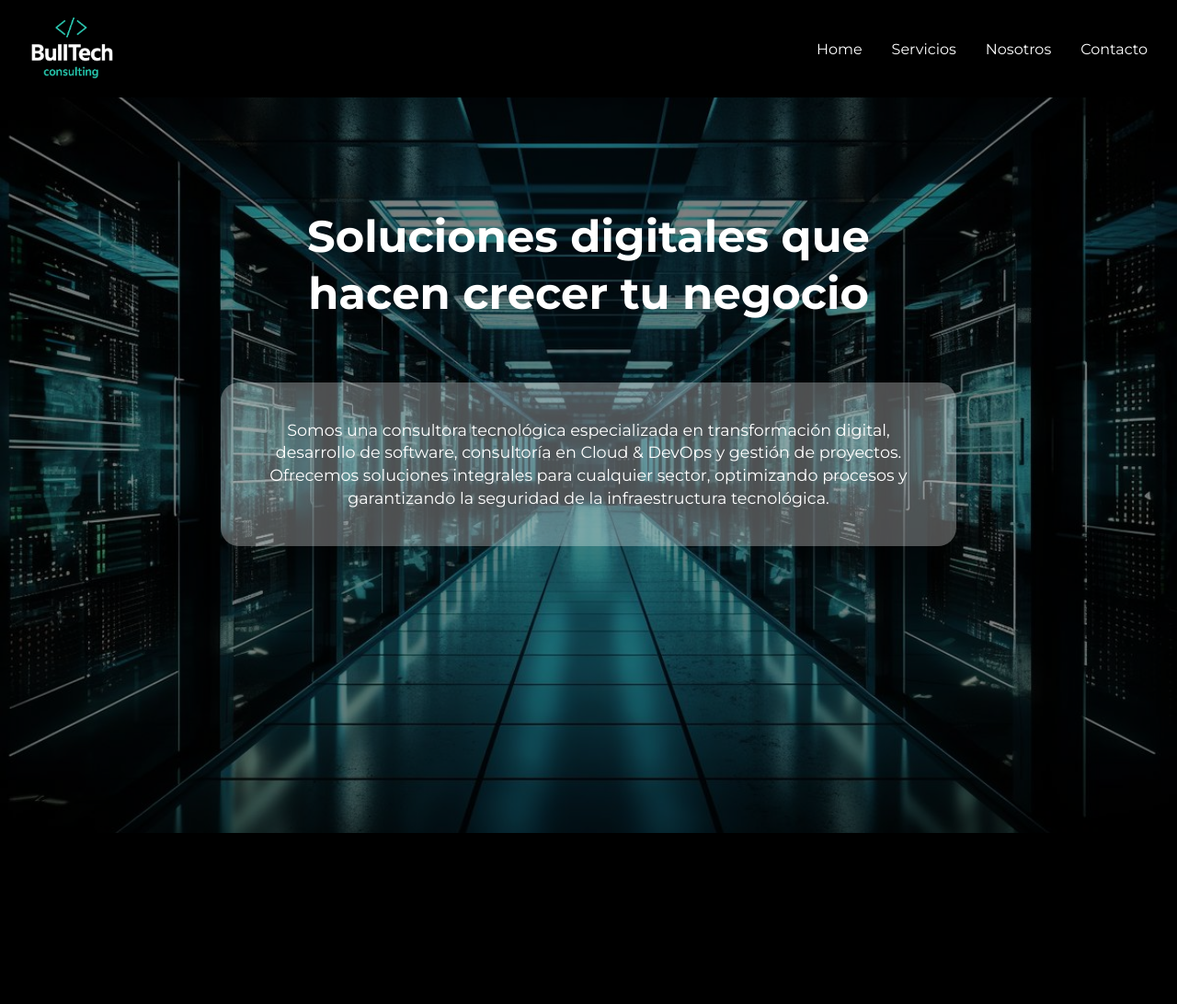
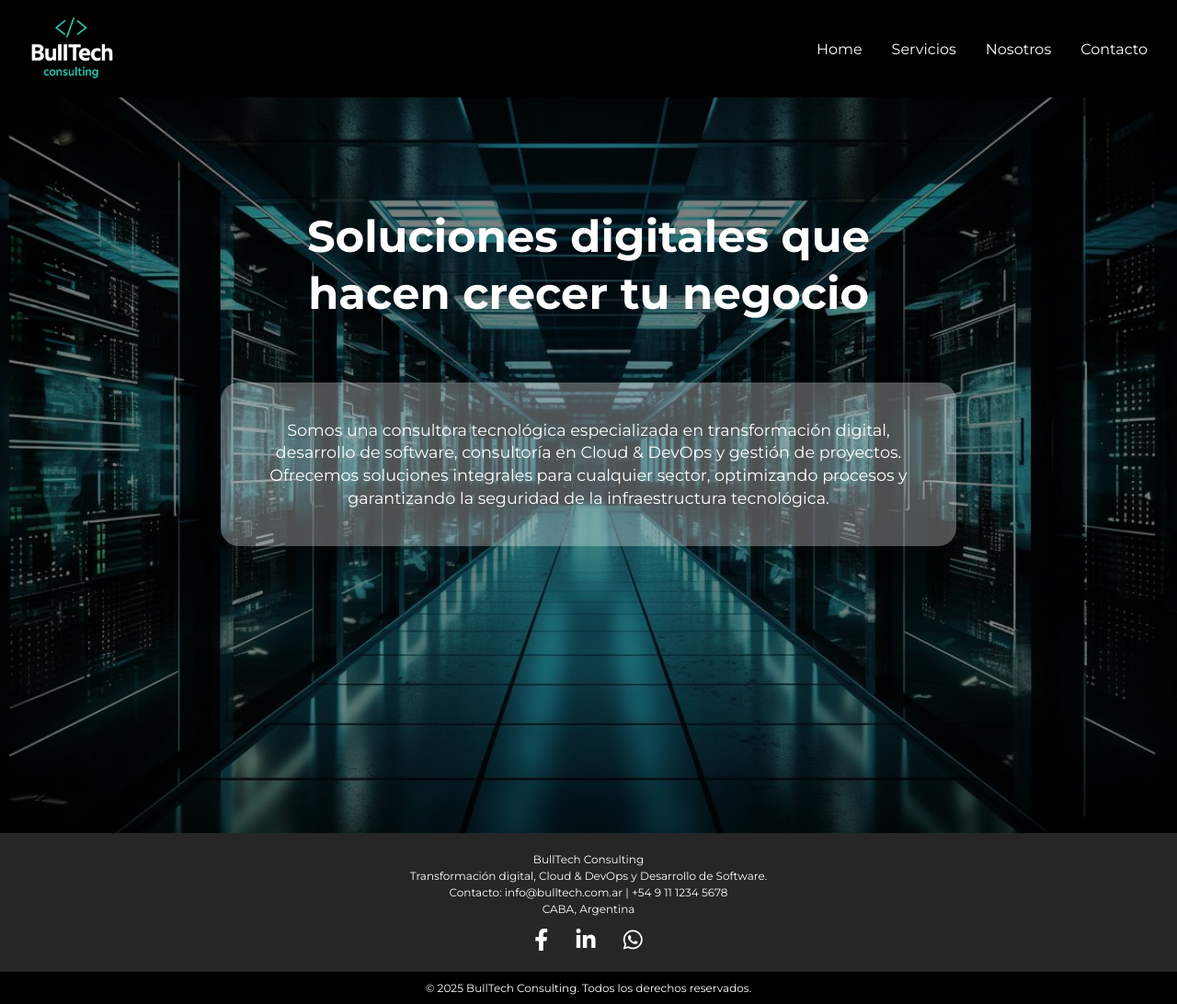
Before and after one commit to carocook/Entrega3-Cook, a plain HTML site: page index.html in a window 1280 px wide. Shown: the whole page at 92% size. Before the commit the page ends 906 px from the top, so only its background shows below. Drawn offline with Linux system fonts and the light colour scheme.

Commit message:
creacion del footer

```diff
--- a/index.html
+++ b/index.html
@@ -8,6 +8,11 @@
       href="https://fonts.googleapis.com/css2?family=Montserrat:wght@400;700&display=swap"
       rel="stylesheet"
     />
+    <link
+      rel="stylesheet"
+      href="https://cdnjs.cloudflare.com/ajax/libs/font-awesome/6.4.0/css/all.min.css"
+    />
+
     <link rel="stylesheet" href="styles.css" />
   </head>
   <body>
@@ -49,6 +54,58 @@
           infraestructura tecnológica.
         </p>
       </div>
+
+      <section id="servicios"></section>
+
+      <section id="nosotros"></section>
+
+      <section id="contacto"></section>
     </main>
+    <footer>
+      <div class="footer-content">
+        <p>
+          BullTech Consulting<br />
+          Transformación digital, Cloud &amp; DevOps y Desarrollo de
+          Software.<br />
+          Contacto:
+          <a
+            href="mailto:info@bulltech.com.ar"
+            style="color: inherit; text-decoration: none"
+            >info@bulltech.com.ar</a
+          >
+          | +54 9 11 1234 5678<br />
+          CABA, Argentina
+        </p>
+        <div class="social-buttons">
+          <a
+            href="https://www.facebook.com/tuusuario"
+            target="_blank"
+            class="social-btn"
+            aria-label="Facebook"
+          >
+            <i class="fab fa-facebook-f"></i>
+          </a>
+          <a
+            href="https://www.linkedin.com/company/bulltech-consulting"
+            target="_blank"
+            class="social-btn"
+            aria-label="LinkedIn"
+          >
+            <i class="fab fa-linkedin-in"></i>
+          </a>
+          <a
+            href="https://wa.me/5491112345678"
+            target="_blank"
+            class="social-btn"
+            aria-label="WhatsApp"
+          >
+            <i class="fab fa-whatsapp"></i>
+          </a>
+        </div>
+      </div>
+      <div class="copyright">
+        <p>&copy; 2025 BullTech Consulting. Todos los derechos reservados.</p>
+      </div>
+    </footer>
   </body>
 </html>
--- a/styles.scss
+++ b/styles.scss
@@ -1,5 +1,5 @@
 // Variables
-$primary-color: #1dcd9f;
+$primary-color: #2cc7ae;
 $background-dark: #000;
 $text-color: #fff;
 $color-box: #fff;
@@ -156,3 +156,57 @@ main {
     }
   }
 }
+// Footer
+footer {
+  font-family: $primary-font;
+  font-size: 12px;
+  color: $text-color;
+
+  .footer-content {
+    background-color: #262626;
+    padding: 20px 0;
+    text-align: center;
+
+    p {
+      margin: 0 0 10px;
+      line-height: 1.5;
+
+      a {
+        color: inherit;
+        text-decoration: none;
+
+        &:hover {
+          text-decoration: underline;
+        }
+      }
+    }
+
+    .social-buttons {
+      margin-top: 10px;
+
+      .social-btn {
+        color: $text-color;
+        font-size: 24px;
+        margin: 0 12px;
+        transition: color 0.3s ease;
+        text-decoration: none;
+
+        &:hover {
+          color: $primary-color;
+        }
+      }
+    }
+  }
+
+  .copyright {
+    background-color: $background-dark;
+    padding: 10px 0;
+    text-align: center;
+    font-size: 12px;
+    color: $text-color;
+
+    p {
+      margin: 0;
+    }
+  }
+}
```
Also changed, not shown: styles.css, 1 other file.
